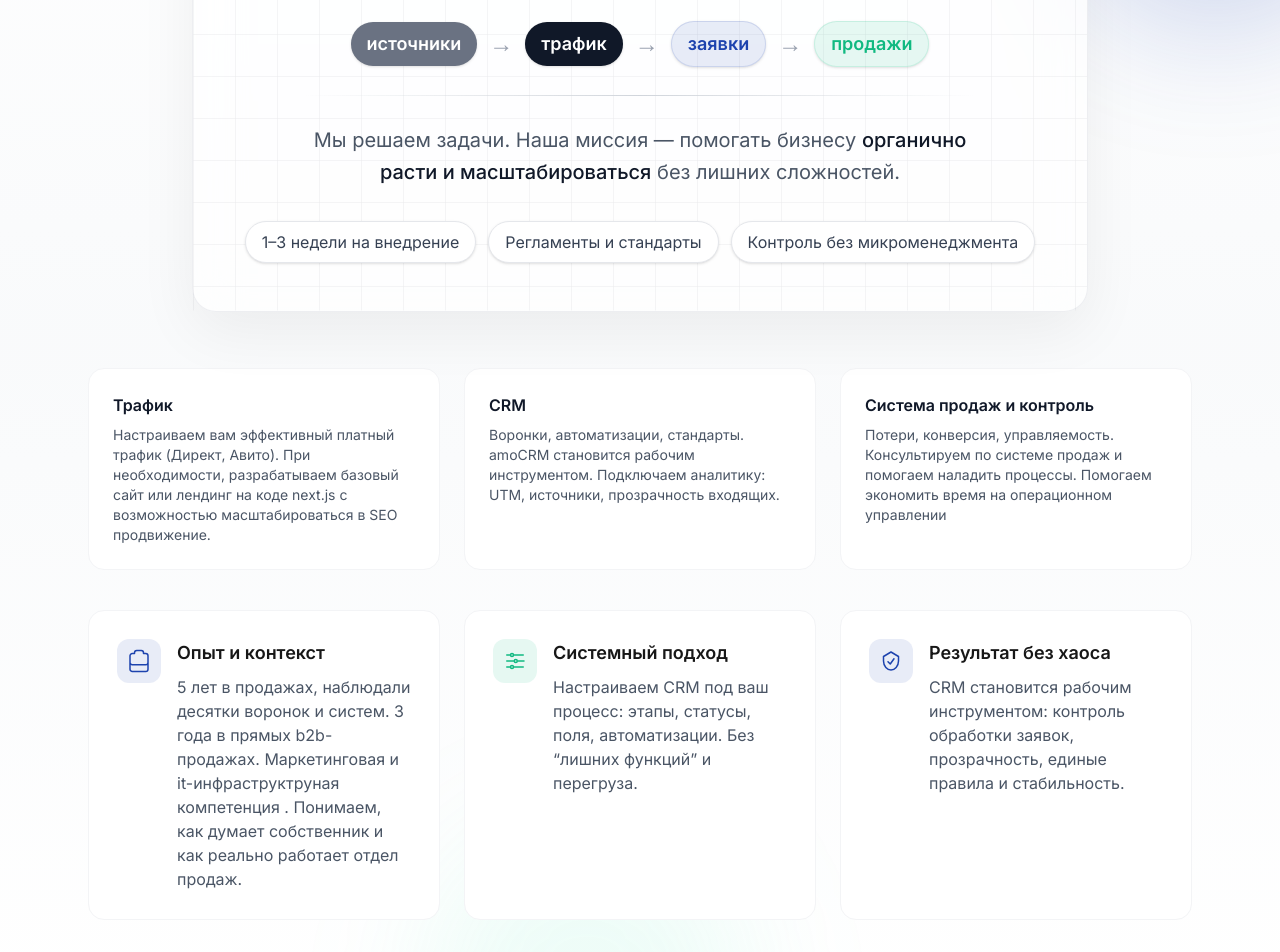
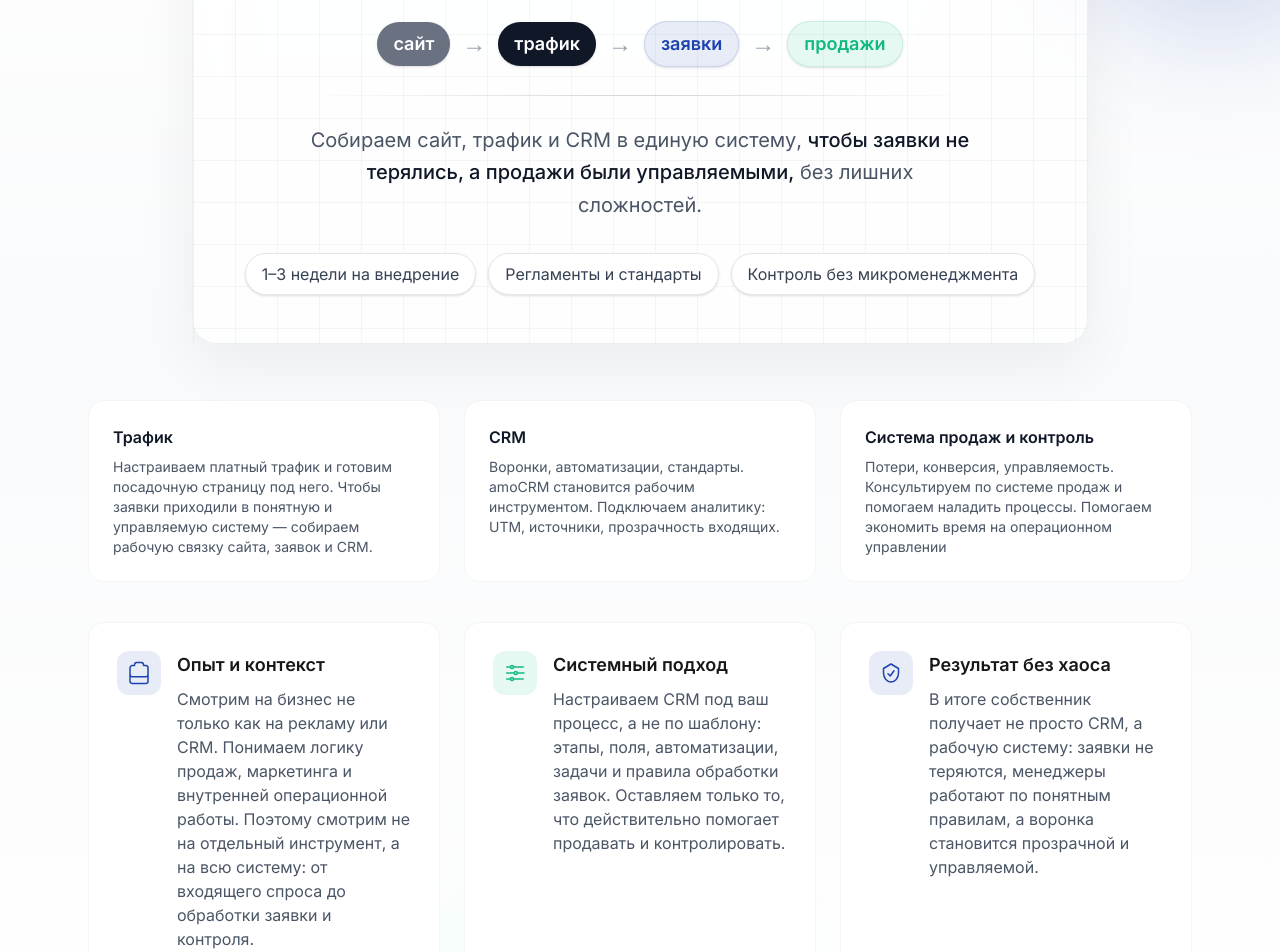
Before and after one commit to WoK3Rrr/rostmetric-next, a Next.js app: page / in a window 1280 px wide. Shown: the part 3840-4792 px from the top of the page. Built offline with nearby package versions, Linux system fonts and the light colour scheme.

Commit message:
fix main page

```diff
--- a/src/app/page.tsx
+++ b/src/app/page.tsx
@@ -532,7 +532,7 @@ export default function HomePage() {
 
           <div className="mt-6 flex flex-wrap justify-center items-center gap-3">
           <span className="px-4 py-2 rounded-full bg-gray-500 text-white text-base md:text-lg font-semibold shadow-sm">
-              источники
+              сайт
             </span>
              <span className="text-gray-400 text-xl md:text-2xl">→</span>
             <span className="px-4 py-2 rounded-full bg-gray-900 text-white text-base md:text-lg font-semibold shadow-sm">
@@ -551,9 +551,9 @@ export default function HomePage() {
           <div className="mt-7 mx-auto max-w-2xl h-px bg-gradient-to-r from-transparent via-gray-300 to-transparent" />
 
           <div className="mt-7 text-lg md:text-xl text-gray-600 leading-relaxed max-w-2xl mx-auto">
-            Мы решаем задачи. Наша миссия — помогать бизнесу{" "}
+            Собираем сайт, трафик и CRM в единую систему,{" "}
             <span className="text-gray-900 font-medium">
-              органично расти и масштабироваться
+              чтобы заявки не терялись, а продажи были управляемыми,
             </span>{" "}
             без лишних сложностей.
           </div>
@@ -579,7 +579,7 @@ export default function HomePage() {
       <div className="bg-white border border-gray-100 rounded-2xl p-6 hover:shadow-lg transition h-full">
         <p className="font-semibold text-gray-900">Трафик</p>
         <p className="text-sm text-gray-600 mt-2">
-          Настраиваем вам эффективный платный трафик (Директ, Авито). При необходимости, разрабатываем базовый сайт или лендинг на коде next.js с возможностью масштабироваться в SEO продвижение.
+          Настраиваем платный трафик и готовим посадочную страницу под него. Чтобы заявки приходили в понятную и управляемую систему — собираем рабочую связку сайта, заявок и CRM.
         </p>
       </div>
 
@@ -616,10 +616,9 @@ export default function HomePage() {
           <div>
             <h3 className="text-lg font-semibold mb-2">Опыт и контекст</h3>
             <p className="text-gray-600">
-              5 лет в продажах, наблюдали десятки воронок и систем. 3 года в прямых b2b-продажах. Маркетинговая и it-инфраструктруная компетенция
-              . Понимаем, как думает собственник и как реально
-              работает отдел продаж.
+              Смотрим на бизнес не только как на рекламу или CRM. Понимаем логику продаж, маркетинга и внутренней операционной работы. Поэтому смотрим не на отдельный инструмент, а на всю систему: от входящего спроса до обработки заявки и контроля.
             </p>
+
           </div>
         </div>
       </a>
@@ -640,8 +639,7 @@ export default function HomePage() {
           <div>
             <h3 className="text-lg font-semibold mb-2">Системный подход</h3>
             <p className="text-gray-600">
-              Настраиваем CRM под ваш процесс: этапы, статусы, поля, автоматизации. Без
-              “лишних функций” и перегруза.
+              Настраиваем CRM под ваш процесс, а не по шаблону: этапы, поля, автоматизации, задачи и правила обработки заявок. Оставляем только то, что действительно помогает продавать и контролировать.
             </p>
           </div>
         </div>
@@ -663,8 +661,7 @@ export default function HomePage() {
           <div>
             <h3 className="text-lg font-semibold mb-2">Результат без хаоса</h3>
             <p className="text-gray-600">
-              CRM становится рабочим инструментом: контроль обработки заявок,
-              прозрачность, единые правила и стабильность.
+              В итоге собственник получает не просто CRM, а рабочую систему: заявки не теряются, менеджеры работают по понятным правилам, а воронка становится прозрачной и управляемой.
             </p>
           </div>
         </div>
```
